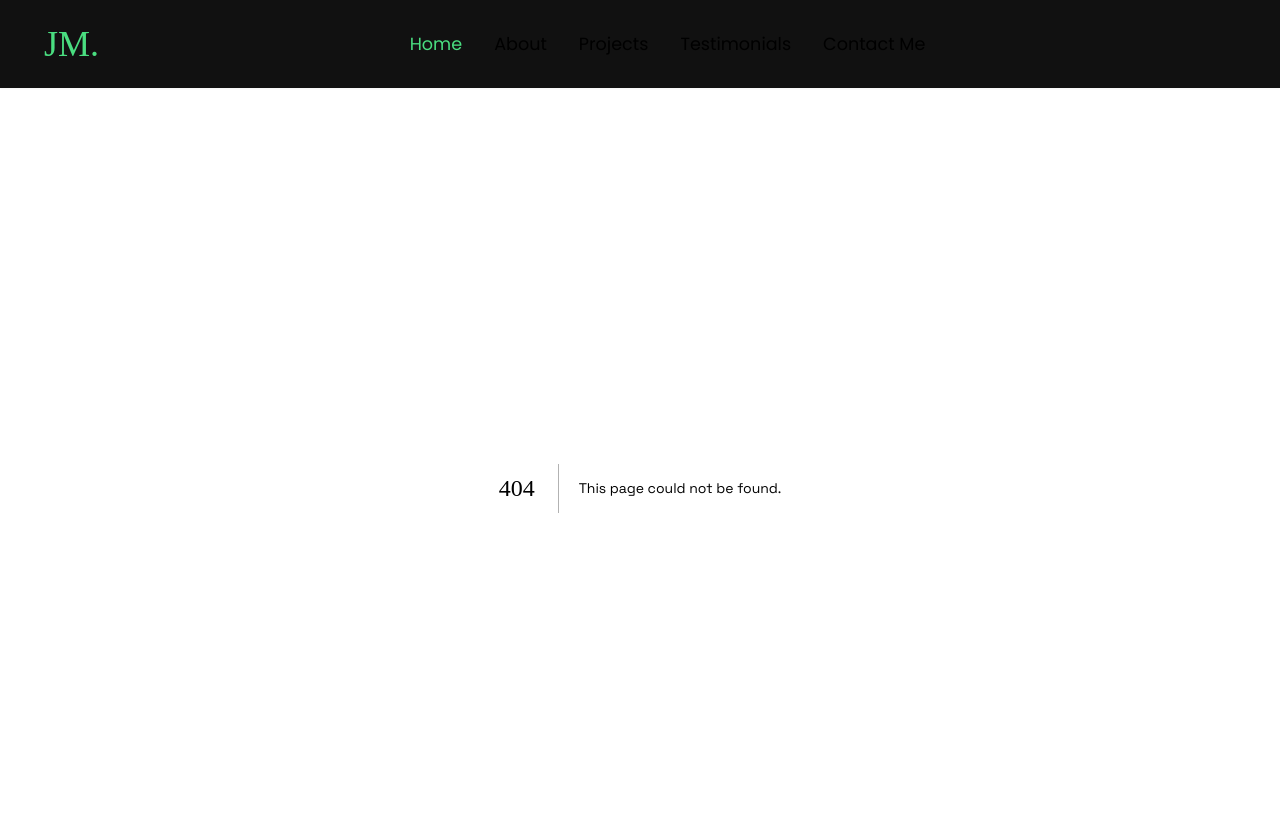
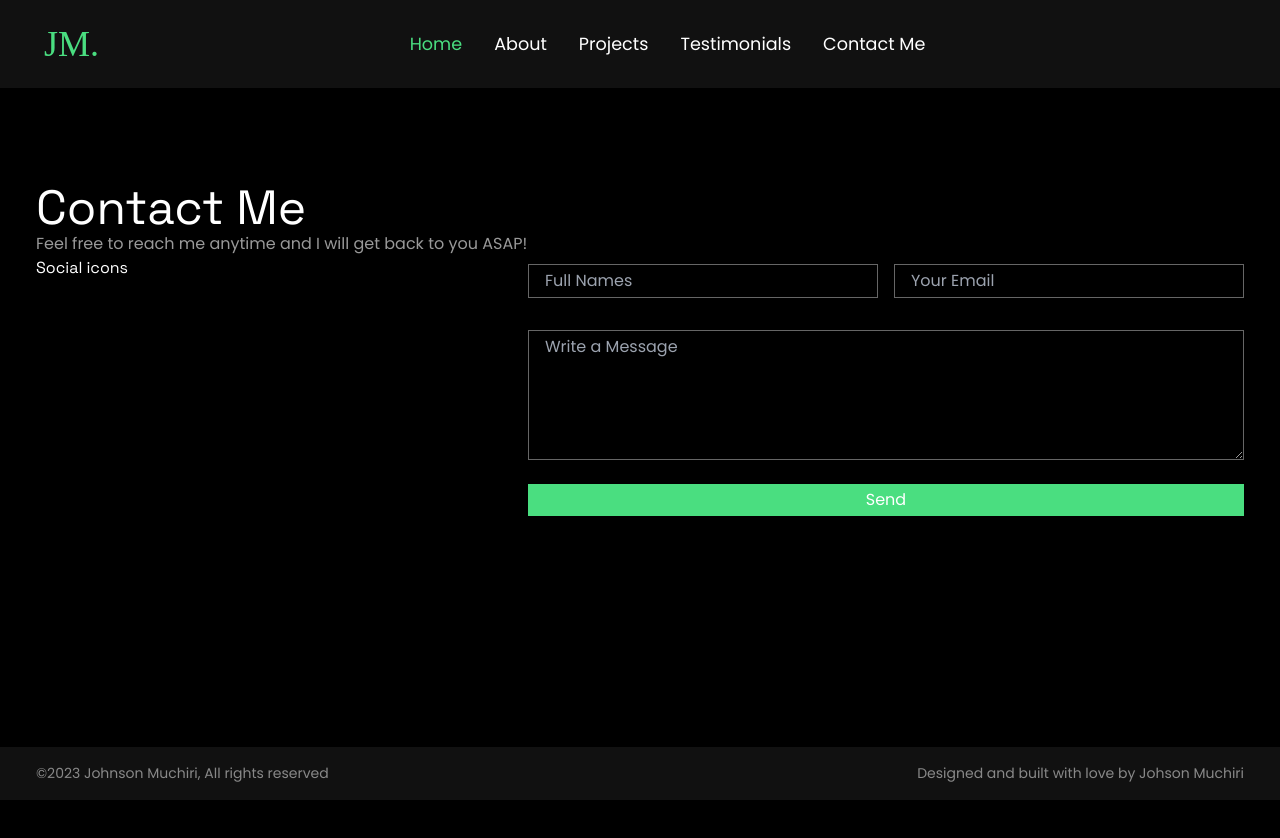
Before and after one commit to jsonwamuyu/meta-messager, a Next.js app: page /contact in a window 1280 px wide. Before the commit this address had no page. Shown: the top 838 px of the page. After the commit the page ends 800 px from the top, so only its background shows below. Built offline with nearby package versions, Linux system fonts and the light colour scheme; a web font is replaced by a local one.

Commit message:
Footer section

```diff
--- /dev/null
+++ b/app/contact/page.tsx
@@ -0,0 +1,29 @@
+import React from 'react'
+
+const ContactMe = () => {
+  return (
+    <section className="w-full">
+      <div className='p-4 max-w-[1240px] m-auto mt-20'>
+        <h2 className='text-center md:text-start text-5xl'>Contact Me</h2>
+        <p className="text-white/60 text-center md:text-start">Feel free to reach me anytime and I will get back to you ASAP!</p>
+        <div className='flex flex-col gap-8 md:flex-row w-full  justify-between'>
+          <div>
+            <h5>Social icons</h5>
+          </div>
+          <div>
+            <form action="" className='flex flex-col'>
+              <div className='flex flex-col md:flex-row gap-4'>
+                  <input type="text" className='my-2 bg-transparent outline-none border px-4 py-1 border-white/40' placeholder='Full Names'/>
+                  <input type="text" className='my-2 bg-transparent outline-none border border-white/40 px-4 py-1' placeholder='Your Email ' />
+              </div>
+              <textarea name="message" id="" cols={40} rows={5} className='my-6 border border-white/40 outline-none bg-transparent px-4 py-1' placeholder='Write a Message'/>
+              <button className='px-4 py-1 bg-green-400 hover:opacity-80 duration-300 ease-in active:scale-95'>Send</button>
+            </form>
+          </div>
+        </div>
+      </div>
+    </section>
+  )
+}
+
+export default ContactMe
--- a/app/layout.tsx
+++ b/app/layout.tsx
@@ -1,3 +1,4 @@
+import Footer from "@/components/Footer"
 import Navbar from "@/components/Navbar"
 import './globals.css'
 
@@ -16,6 +17,7 @@ export default function RootLayout({
       <body>
         <Navbar />
         {children}
+        <Footer />
       </body>
     </html>
   )
--- /dev/null
+++ b/components/Footer.tsx
@@ -0,0 +1,18 @@
+import React from 'react'
+
+const Footer = () => {
+  return (
+    <div className='w-full bottom-0 absolute left-0 right-0 bg-[#111]'>
+        <div className='p-4 m-auto max-w-[1240px] justify-between items-center flex flex-col md:flex-row '>
+            <div>
+                <p className='text-[14px] text-white/50'><span>&#169;</span>2023 Johnson Muchiri, All rights reserved</p>
+            </div>
+            <div>
+                <p className="text-[14px] text-white/50">Designed and built with love by Johson Muchiri</p>
+            </div>
+        </div>
+    </div>
+  )
+}
+
+export default Footer
--- a/components/Navbar.tsx
+++ b/components/Navbar.tsx
@@ -23,7 +23,7 @@ const Navbar = () => {
             <li><Link href='/about'>About</Link></li>
             <li><Link href='/projects'>Projects</Link></li>
             <li><Link href='/'>Testimonials</Link></li>
-            <li><Link href='/'>Contact Me</Link></li>
+            <li><Link href='/contact'>Contact Me</Link></li>
           </ul>
           <div className='md:hidden h-full ease-in duration-300' onClick={handleToggle}>
             {toggle ? <HiX size={33} className="cursor-pointer"/> : <HiMenu size={33} className="cursor-pointer"/>
```
